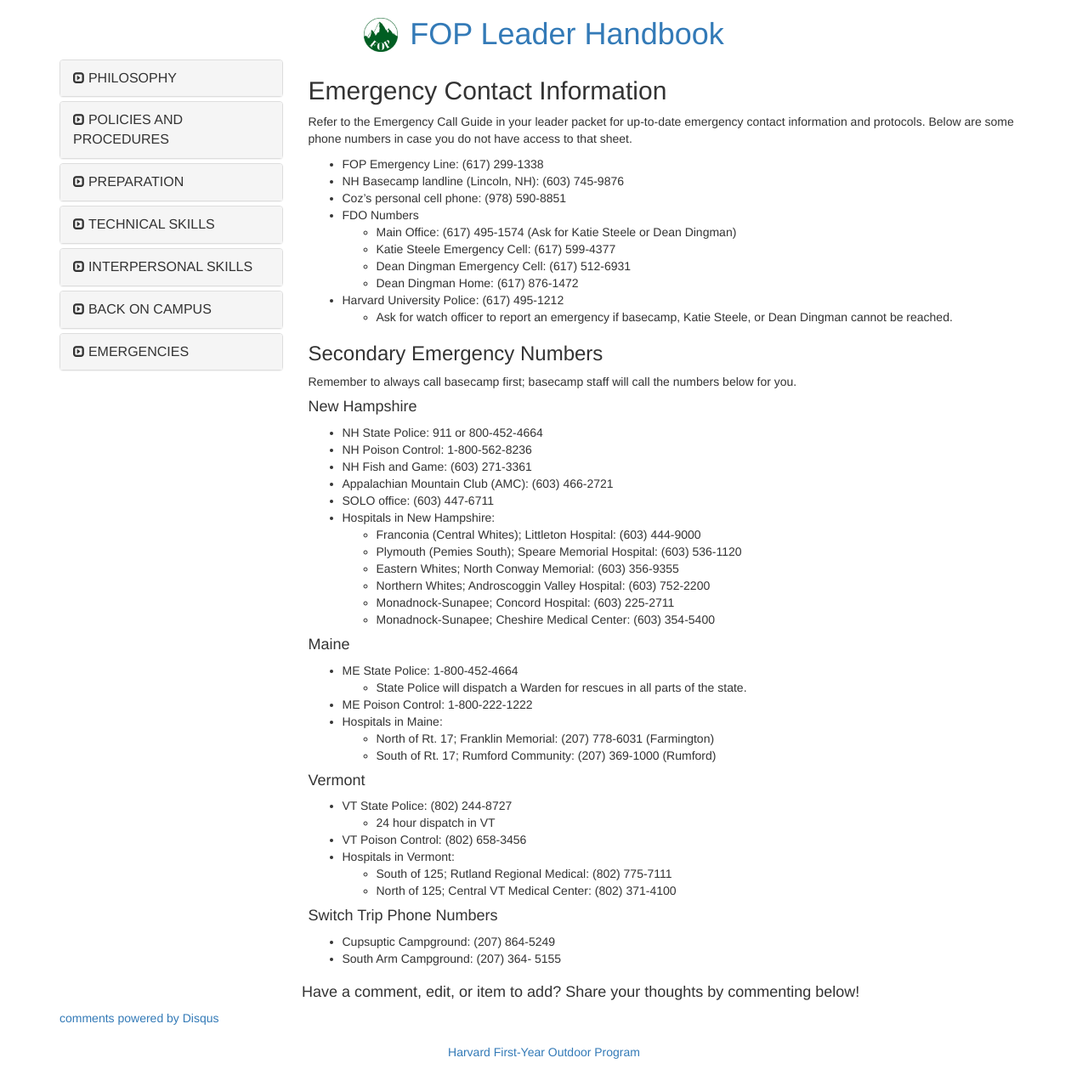
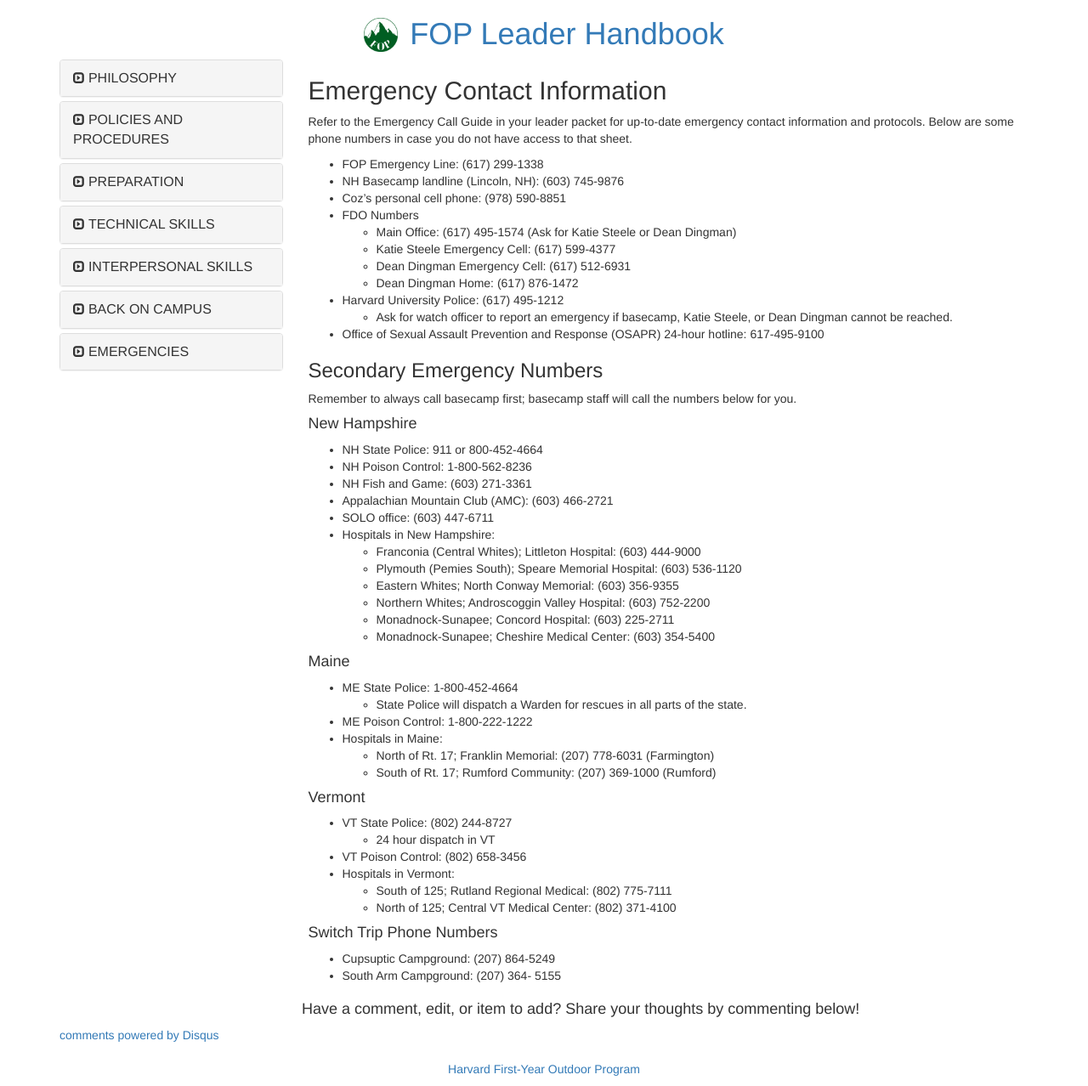
Before and after one commit to neo-project/global-blockchain-compliance-hub, a Jekyll site: the page built from _posts/1111-11-11-emergency-contact-information.md, in a window 1280 px wide. Shown: the whole page at 85% size. Built offline with Jekyll 4.4.1, drawn with Linux system fonts in a browser that asks for light colours; nearby versions of some CDN libraries; comment, search, counter and statistics services are not loaded.

Commit message:
Update 1111-11-11-emergency-contact-information.md

```diff
--- a/_posts/1111-11-11-emergency-contact-information.md
+++ b/_posts/1111-11-11-emergency-contact-information.md
@@ -19,6 +19,7 @@
 	- Dean Dingman Home: (617) 876-1472
 - Harvard University Police: (617) 495-1212
 	- Ask for watch officer to report an emergency if basecamp, Katie Steele, or Dean Dingman cannot be reached.
+- Office of Sexual Assault Prevention and Response (OSAPR) 24-hour hotline: 617-495-9100
 
 ### Secondary Emergency Numbers
 
```
